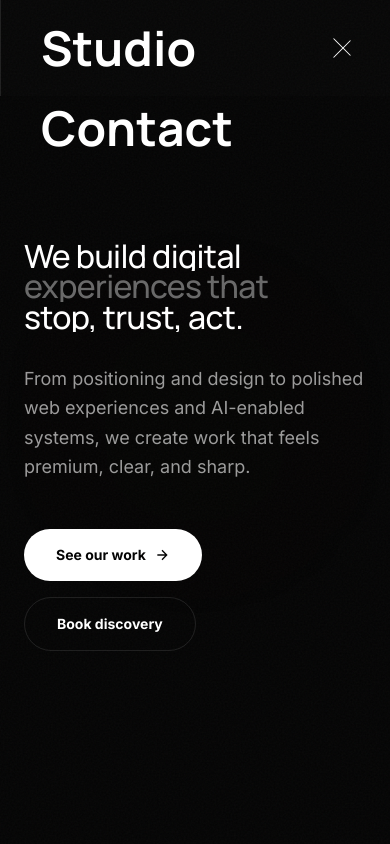
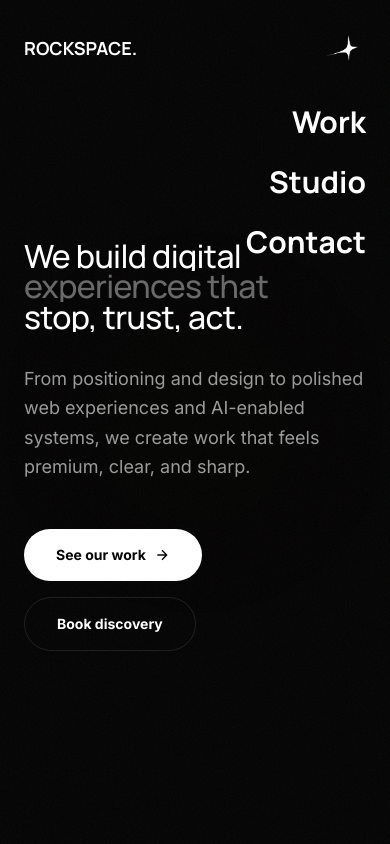
Before and after one commit to SpearShard/dilip-rockspace, a Next.js app: page / in a window 390 px wide. Both pictures are taken after a click on the button 342 px from the left and 48 px from the top of the page. Shown: the top 844 px of the page. Built offline with nearby package versions, Linux system fonts and the light colour scheme; grey boxes are pictures that could not be loaded.

Commit message:
perfection

```diff
--- a/components/Nav.tsx
+++ b/components/Nav.tsx
@@ -2,6 +2,7 @@
 
 import { useRef, useEffect, useState } from 'react';
 import Link from 'next/link';
+import Image from 'next/image';
 import { gsap } from 'gsap';
 import { usePathname } from 'next/navigation';
 import Magnetic from './micro/Magnetic';
@@ -15,111 +16,75 @@ const links = [
 export default function Nav() {
   const navRef = useRef<HTMLElement>(null);
   const menuRef = useRef<HTMLDivElement>(null);
-  const overlayRef = useRef<HTMLDivElement>(null);
+  const starRef = useRef<HTMLDivElement>(null);
   const pathname = usePathname();
   const [scrolled, setScrolled] = useState(false);
   const [menuOpen, setMenuOpen] = useState(false);
 
-  // Pre-initialize GSAP timeline for instant menu response
-  const tl = useRef<gsap.core.Timeline | null>(null);
-
   useEffect(() => {
-    // Initial entry
-    gsap.fromTo(navRef.current,
-      { y: -100, opacity: 0 },
-      { y: 0, opacity: 1, duration: 1.5, ease: 'power4.out', delay: 0.5 }
-    );
-
-    // Setup timeline once
-    tl.current = gsap.timeline({ paused: true });
-    tl.current
-      .to(overlayRef.current, { autoAlpha: 1, duration: 0.3 })
-      .to(menuRef.current, { x: 0, duration: 0.5, ease: 'power4.out' }, 0)
-      .fromTo('.mobile-nav-link', { y: 20, opacity: 0 }, { y: 0, opacity: 1, stagger: 0.05 }, 0.2);
-
+    gsap.fromTo(navRef.current, { y: -50, opacity: 0 }, { y: 0, opacity: 1, duration: 1, ease: 'power4.out' });
     const handleScroll = () => setScrolled(window.scrollY > 50);
     window.addEventListener('scroll', handleScroll);
     return () => window.removeEventListener('scroll', handleScroll);
   }, []);
 
-  // Trigger timeline based on state
-  useEffect(() => {
-    if (menuOpen) {
-      tl.current?.play();
-      document.body.style.overflow = 'hidden';
+  const toggleMenu = () => {
+    const isOpen = !menuOpen;
+    setMenuOpen(isOpen);
+    const tl = gsap.timeline();
+
+    if (isOpen) {
+      tl.to(starRef.current, { rotate: 180, duration: 0.6, ease: 'power3.inOut' })
+        .to(menuRef.current, { height: 'auto', opacity: 1, duration: 0.5, ease: 'power4.out' }, 0)
+        .fromTo('.nav-link-mobile', { y: 10, opacity: 0 }, { y: 0, opacity: 1, stagger: 0.1, ease: 'power3.out' }, 0.2);
     } else {
-      tl.current?.reverse();
-      document.body.style.overflow = '';
+      tl.to(starRef.current, { rotate: 0, duration: 0.6, ease: 'power3.inOut' })
+        .to(menuRef.current, { height: 0, opacity: 0, duration: 0.4, ease: 'power3.inOut' });
     }
-  }, [menuOpen]);
+  };
 
   return (
-    <header
-      ref={navRef}
-      className={`fixed top-0 left-0 w-full z-50 transition-all duration-500 ${
-        scrolled ? 'bg-black/80 backdrop-blur-lg border-b border-white/5 py-4' : 'bg-transparent py-6'
-      }`}
-    >
-      <div className="section-shell flex items-center justify-between">
-
+    <header ref={navRef} className={`fixed top-0 left-0 w-full z-50 transition-all duration-500 ${scrolled ? 'bg-black/80 backdrop-blur-lg py-4' : 'bg-transparent py-6'}`}>
+      <div className="section-shell">
+        <div className="flex items-center justify-between">
           <Magnetic>
-          <Link href="/" className="z-10 flex items-center">
-            <span className="font-display text-lg font-bold tracking-tighter text-white">
-              ROCKSPACE<span className="text-white/40">.</span>
-            </span>
-          </Link>
+            <Link href="/" className="z-50 font-display text-lg font-bold text-white">ROCKSPACE.</Link>
           </Magnetic>
 
           <nav className="hidden md:flex items-center gap-10">
             {links.map((link) => (
-            <Link
-              key={link.label}
-              href={link.href}
-              className={`text-[11px] font-mono uppercase tracking-[0.2em] transition-colors ${
-                pathname === link.href ? 'text-white' : 'text-white/50 hover:text-white'
-              }`}
-            >
+              <Link key={link.label} href={link.href} className={`text-[11px] font-mono uppercase tracking-[0.2em] ${pathname === link.href ? 'text-white' : 'text-white/50 hover:text-white'}`}>
                 {link.label}
               </Link>
             ))}
           </nav>
 
-        <button
-          onClick={() => setMenuOpen(!menuOpen)}
-          className="md:hidden w-12 h-12 flex flex-col items-center justify-center gap-1.5 z-[100]"
-          aria-label="Toggle menu"
-        >
-          <span className={`block w-6 h-[1px] bg-white transition-transform ${menuOpen ? 'rotate-45 translate-y-[2.5px]' : ''}`} />
-          <span className={`block w-6 h-[1px] bg-white transition-transform ${menuOpen ? '-rotate-45 -translate-y-[2.5px]' : ''}`} />
+          <button onClick={toggleMenu} className="md:hidden relative z-50 w-12 h-12 flex items-center justify-center">
+            <div ref={starRef} className="relative w-8 h-8">
+              <Image src="/Vector 2173.png" alt="Menu" fill className="object-contain" />
+            </div>
           </button>
         </div>
 
-      {/* Mobile Menu Overlay */}
-      <div
-        ref={overlayRef}
-        onClick={() => setMenuOpen(false)}
-        className="fixed inset-0 bg-black/80 backdrop-blur-md z-[45] invisible opacity-0"
-      />
-
-      {/* Sliding Menu */}
+        {/* Below-the-star Dropdown */}
         <div
           ref={menuRef}
-        className="fixed top-0 right-0 h-full w-[100vw] sm:w-[400px] bg-[#050505] border-l border-white/10 z-[46] flex flex-col justify-center px-10"
-        style={{ transform: 'translateX(100%)' }}
+          className="md:hidden overflow-hidden opacity-0 h-0"
         >
-        <nav className="flex flex-col gap-8">
+          <nav className="flex flex-col gap-6 pt-8 pb-4 text-right">
             {links.map((link) => (
               <Link
                 key={link.label}
                 href={link.href}
-              onClick={() => setMenuOpen(false)}
-              className="mobile-nav-link font-display text-5xl font-bold text-white block"
+                onClick={toggleMenu}
+                className="nav-link-mobile font-display text-3xl font-bold text-white block hover:text-white/40 transition-colors"
               >
                 {link.label}
               </Link>
             ))}
           </nav>
         </div>
+      </div>
     </header>
   );
 }
```
Lines whose indentation alone changed are shown as unchanged.
